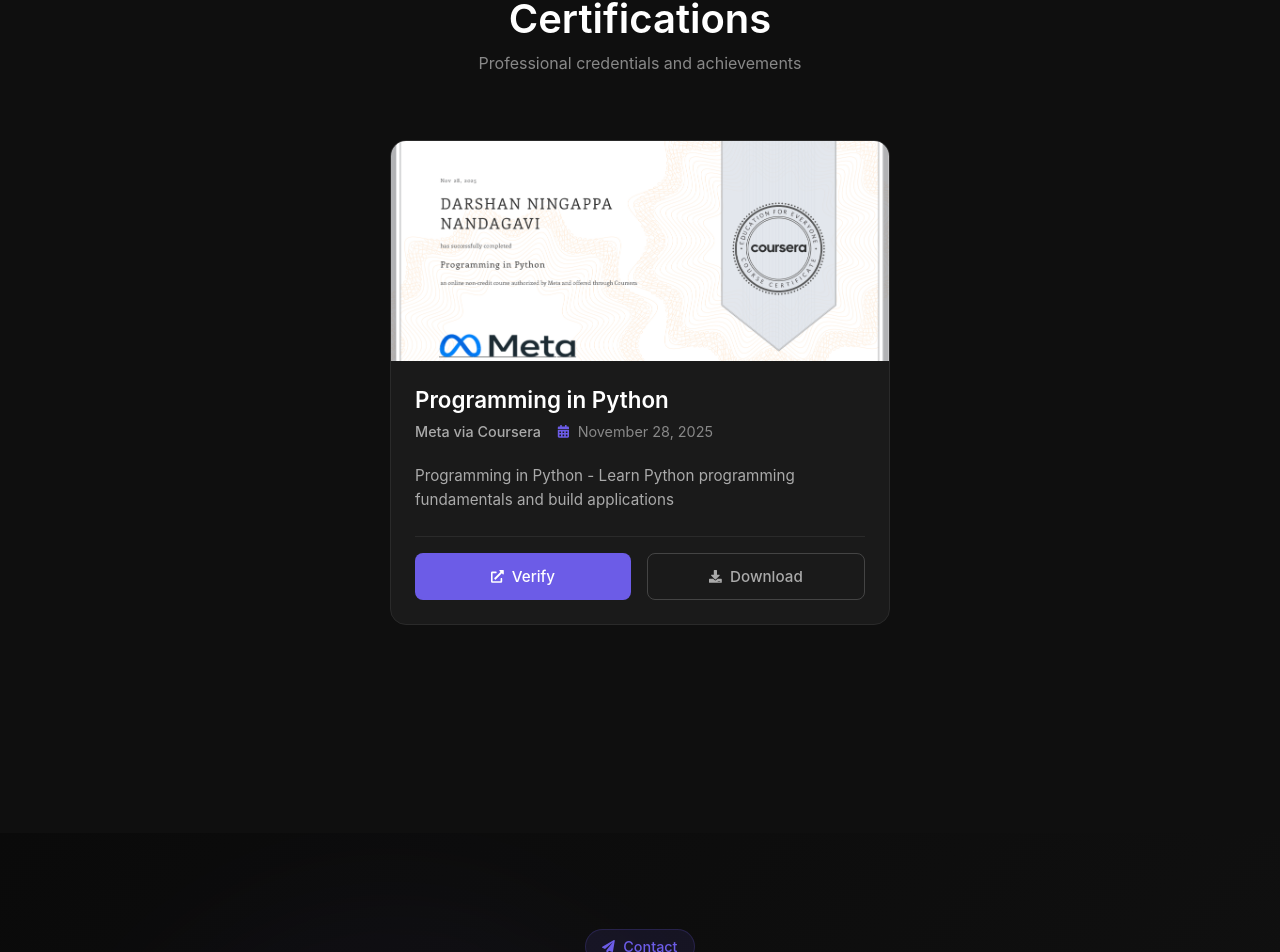
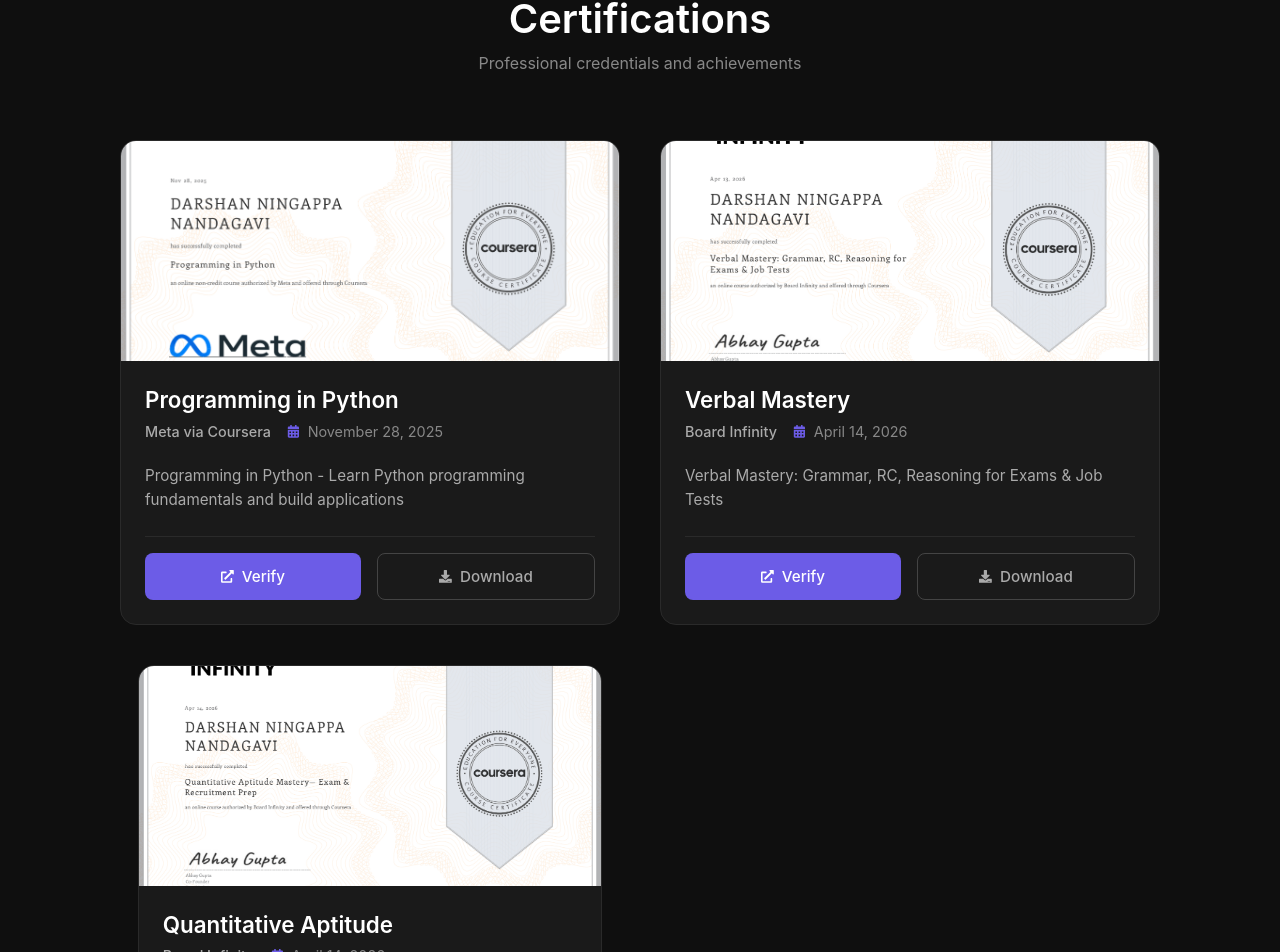
Before and after one commit to Darshannandagavi/darshannandagavi, a React (Create React App) app: page / in a window 1280 px wide. Shown: the part 6009-6961 px from the top of the page. Built offline with nearby package versions, Linux system fonts and the light colour scheme.

Commit message:
added two certificates

```diff
--- a/src/Components/GuestLayout/Certificates.jsx
+++ b/src/Components/GuestLayout/Certificates.jsx
@@ -14,6 +14,28 @@
       downloadUrl: "/Certificates/python_programming_coursera_certificate.png",
       fileName: "python_programming_coursera_certificate.png",
       description: "Programming in Python - Learn Python programming fundamentals and build applications",
+    },
+    {
+      id: 2,
+      name: "Verbal Mastery",
+      issuer: "Board Infinity",
+      date: "April 14, 2026",
+      photoUrl: "/Certificates/math_resoning.png",
+      verifyUrl: "https://www.coursera.org/account/accomplishments/verify/VVEG8Q31D9ZH",
+      downloadUrl: "/Certificates/math_resoning.png",
+      fileName: "math_resoning.png",
+      description: "Verbal Mastery: Grammar, RC, Reasoning for Exams & Job Tests",
+    },
+    {
+      id: 3,
+      name: "Quantitative Aptitude",
+      issuer: "Board Infinity",
+      date: "April 14, 2026",
+      photoUrl: "/Certificates/math_aptitude.png",
+      verifyUrl: "https://www.coursera.org/account/accomplishments/verify/2PZ1LFGV684W",
+      downloadUrl: "/Certificates/math_aptitude.png",
+      fileName: "math_aptitude.png",
+      description: "Quantitative Aptitude Mastery— Exam & Recruitment Prep",
     },
 
   ];
```
Also changed, not shown: public/Certificates/math_aptitude.png (added), public/Certificates/math_resoning.png (added).
